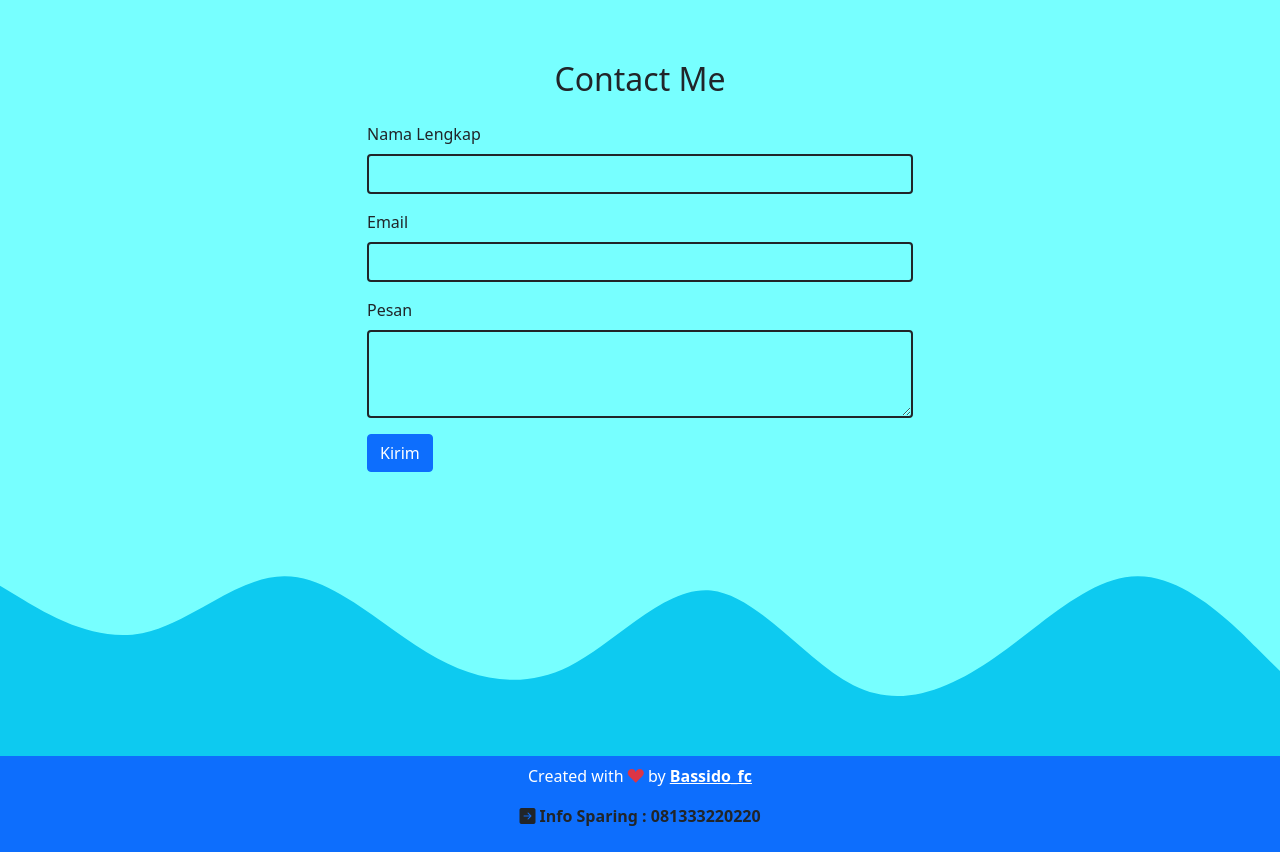
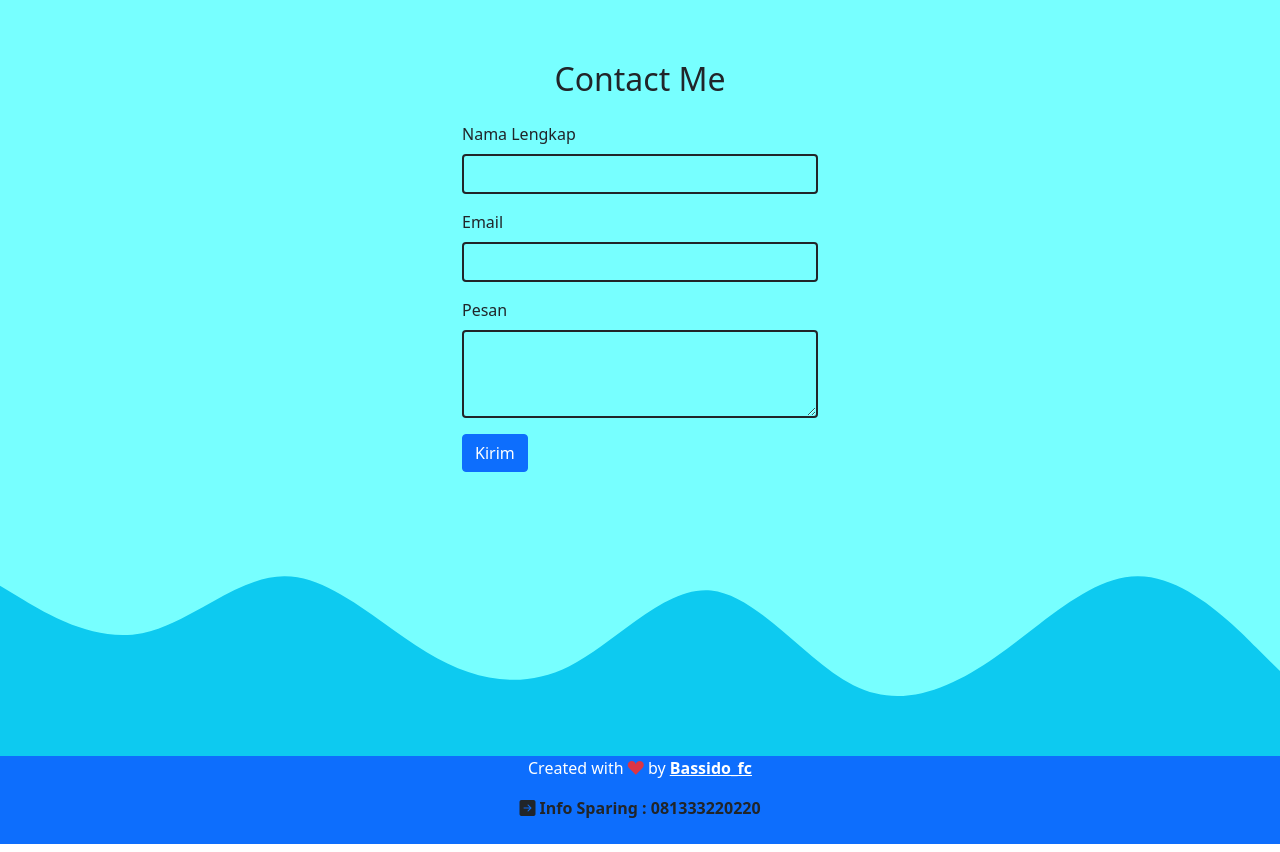
Before and after one commit to iyul1997/iyul1997.github.io, a plain HTML site: page index.html in a window 1280 px wide. Shown: the part 2680-3532 px from the top of the page. Drawn offline with nearby package versions, Linux system fonts and the light colour scheme.

Commit message:
merubah padding

```diff
--- a/index.html
+++ b/index.html
@@ -144,19 +144,19 @@
                 </div>
             </div>
             <div class="row justify-content-center">
-                <div class="col-md-6">
+                <div class="col-md-4">
                     <form>
                         <div class="mb-3" data-aos="zoom-out-right" data-aos-delay="100">
                           <label for="name" class="form-label">Nama Lengkap</label>
-                          <input type="text" class="form-control border border-dark border border-2" id="name" aria-describedby="name" style="background-color:#77ffff">
+                          <input type="text" class="form-control border-dark border-2" id="name" aria-describedby="name" style="background-color:#77ffff">
                         </div>
                         <div class="mb-3" data-aos="zoom-out-left" data-aos-delay="200">
                           <label for="email" class="form-label">Email</label>
-                          <input type="email" class="form-control border border-dark border border-2" id="email" aria-describedby="email" style="background-color:#77ffff">
+                          <input type="email" class="form-control border-dark border-2" id="email" aria-describedby="email" style="background-color:#77ffff">
                         </div>
                         <div class="mb-3" data-aos="zoom-out-down" data-aos-delay="300">
                             <label for="pesan" class="form-label">Pesan</label>
-                            <textarea class="form-control border border-dark border border-2" id="pesan" rows="3" style="background-color:#77ffff"></textarea>
+                            <textarea class="form-control border-dark border-2" id="pesan"rows="3" style="background-color:#77ffff"></textarea>
                           </div>
                         <button type="submit" class="btn btn-primary">Kirim</button>
                       </form>
@@ -168,7 +168,7 @@
     <!-- Akhir Contact -->
 
     <!-- FOOTER -->
-    <footer class="bg-primary text-white text-center p-2">
+    <footer class="bg-primary text-white text-center pb-2">
         <p>Created with <i class="bi bi-suit-heart-fill text-danger"></i> by <a href="https://www.instagram.com/bassido_fc/" class="text-white fw-bold">Bassido_fc</a></p>
         <p class="text-dark fw-bold bg-primary"><i class="bi bi-arrow-right-square-fill"></i> Info Sparing : 081333220220</p>
     </footer>
```
